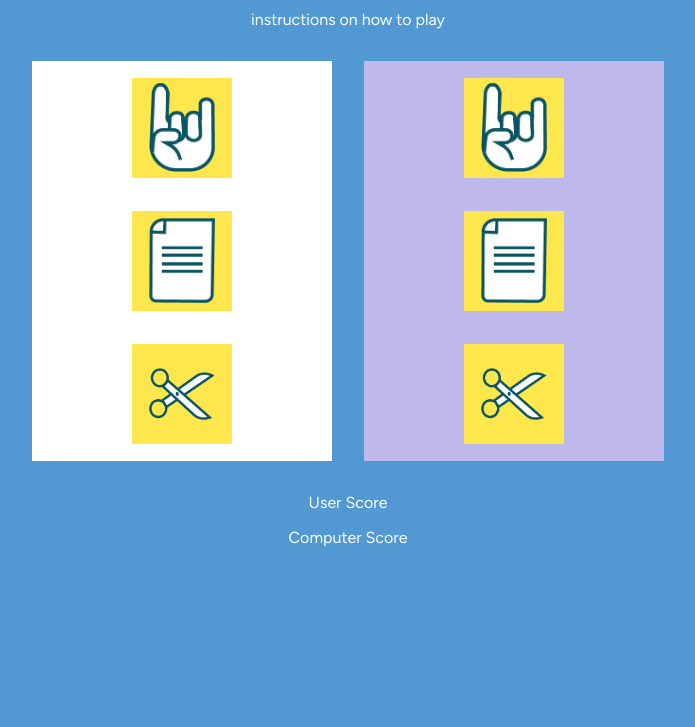
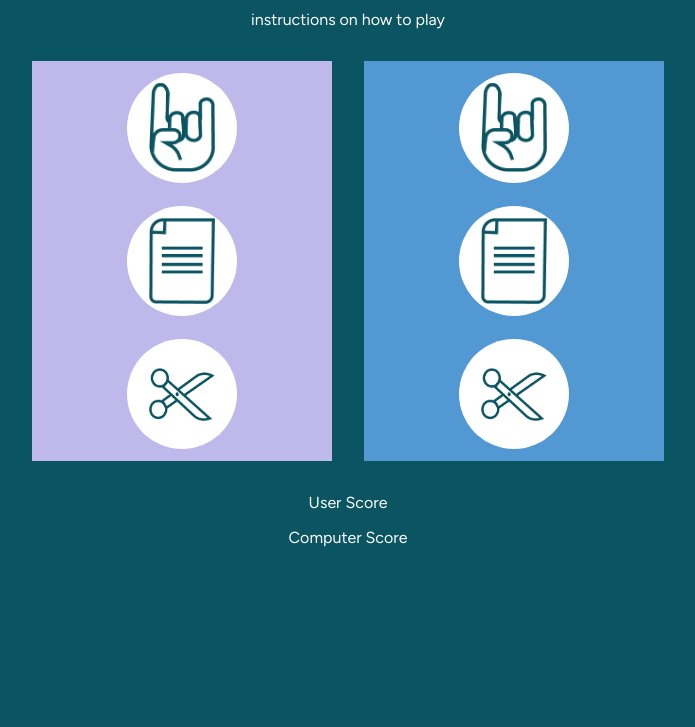
Before and after one commit to suzannecodeinst/RPS-game-PP2, a plain HTML site: page index.html in a window 1280 px wide. Shown: the part 73-800 px from the top of the page, without its empty margins (292-987 px from the left). Drawn offline with Linux system fonts and the light colour scheme.

Commit message:
restyle buttons to be circles and refine color palette

```diff
--- a/assets/css/style.css
+++ b/assets/css/style.css
@@ -1,7 +1,7 @@
 /* General style */
 
 body {
-    background-color: #5299D3;
+    background-color: #0B5563;
     font-family: "Figtree", sans-serif;
     color: white;
     text-align: center;
@@ -19,7 +19,7 @@ h1 {
 }
 
 .user-panel {
-    background: white;
+    background: #BEB8EB;
     box-sizing: border-box;
     width: 40%;
     height: 85vh;
@@ -34,7 +34,7 @@ h1 {
 }
 
 .computer-panel {
-    background: #BEB8EB;
+    background: #5299D3;
     box-sizing: border-box;
     width: 40%;
     height: 85vh;
@@ -49,10 +49,11 @@ h1 {
 }
 
 button {
-    background: #FDE74C;
+    background: white;
     box-sizing: border-box;
-    height: 100px;
-    width: 100px;
+    border-radius: 50%;
+    height: 110px;
+    width: 110px;
     border: none;
     display: flex;
     justify-content: center;
@@ -61,5 +62,5 @@ button {
 }
 
 .button-icon {
-    max-width: 75%;
+    max-width: 68%;
 }
```
